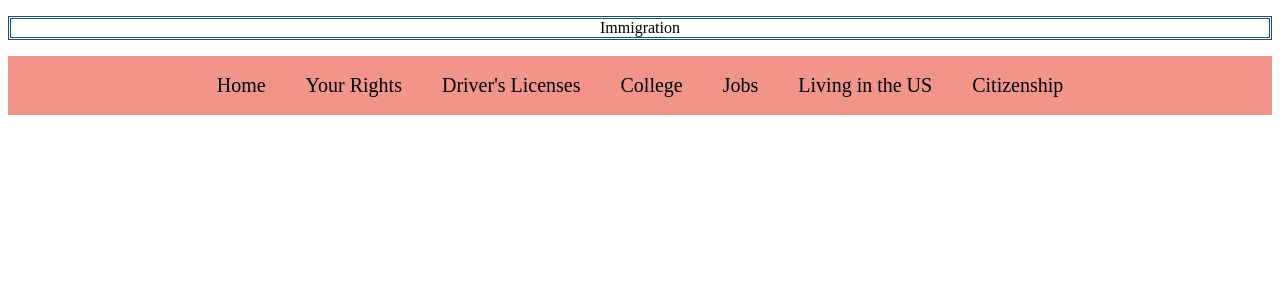
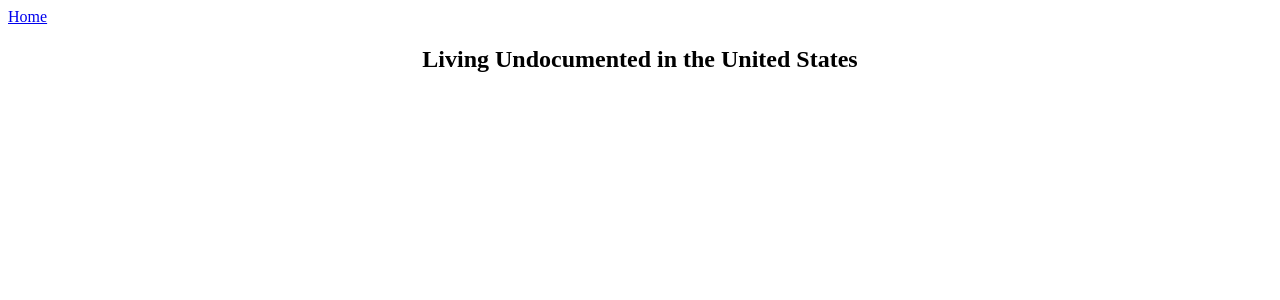
Before and after one commit to Frida-Calvo/US-Immigrant-Guide, a PHP site: page /livingUS.html in a window 1280 px wide. Shown: the top 300 px of the page. Run offline with PHP 8.4, Linux system fonts and the light colour scheme.

Commit message:
mollychanges1

```diff
--- a/first-css.css
+++ b/first-css.css
@@ -179,3 +179,10 @@
 
 
     /* end of Molly's css */
+
+
+    /*Sirena's css */
+    h2{
+      color: navy;
+      text-align: center;
+    }
--- a/livingUS.html
+++ b/livingUS.html
@@ -1,58 +1,10 @@
-<!DOCTYPE html>
 <html>
-<head>
-  <style>
+  <head>
+    <link rel="example" href = "first-css.css">
+    <script src="button.js" ></script>
+  </head>
+  <body id ="body 2">
 
-  p.double{border-style: double;
-    border-color: #1b4f72;
-  }
-
-  </style>
-  <center><p class="double">Immigration</p></center>
-
-  <link rel="stylesheet" href="first-css.css"
-  </head>
-</head>
-
-  <body>
-    <!-- Frida's section -->
-    <!-- top navigation buttons, plan them to put them on every page on top -->
-
-    <style type="text/css">
-    #my_centered_buttons { display: flex; justify-content: center; }
-    </style>
-    <div class="topnav" id="my_centered_buttons">
-      <a class="active" href="#home"id="myTopnav" >Home</a><!--the id variable is used to link to JS-->
-      <a href="yourRights.html">Your Rights</a>
-      <a href="driving.html">Driver's Licenses</a>
-      <a href="college.html">College</a>
-      <a href="jobs.html">Jobs</a>
-      <a href="livingUS.html">Living in the US</a>
-      <a href="citizenship.html"id="spaceOut">Citizenship</a>
-      <a href="javascript:void(0);" class="icon" onclick="myFunction()"><!--this links the javaScript and activates when clicked -->
-       <i class="fa fa-bars"></i>
-     </a>
-    </div>
-
-
-
-
-
-
-    <!-- end of Frida's section -->
-    <!-- Molly's section -->
-
-
-
-
-
-
-
-
-    <!-- end of Molly's section -->
-
-
-
-  </body>
-
-</html>
+    <div class ="topnav" id="my_centered_buttons" </div>
+    <a href = "example.html"  <a class="active" href="#home"id="myTopnav" >Home</a>
+  <h2><Center>Living Undocumented in the United States</h1></center>
```
